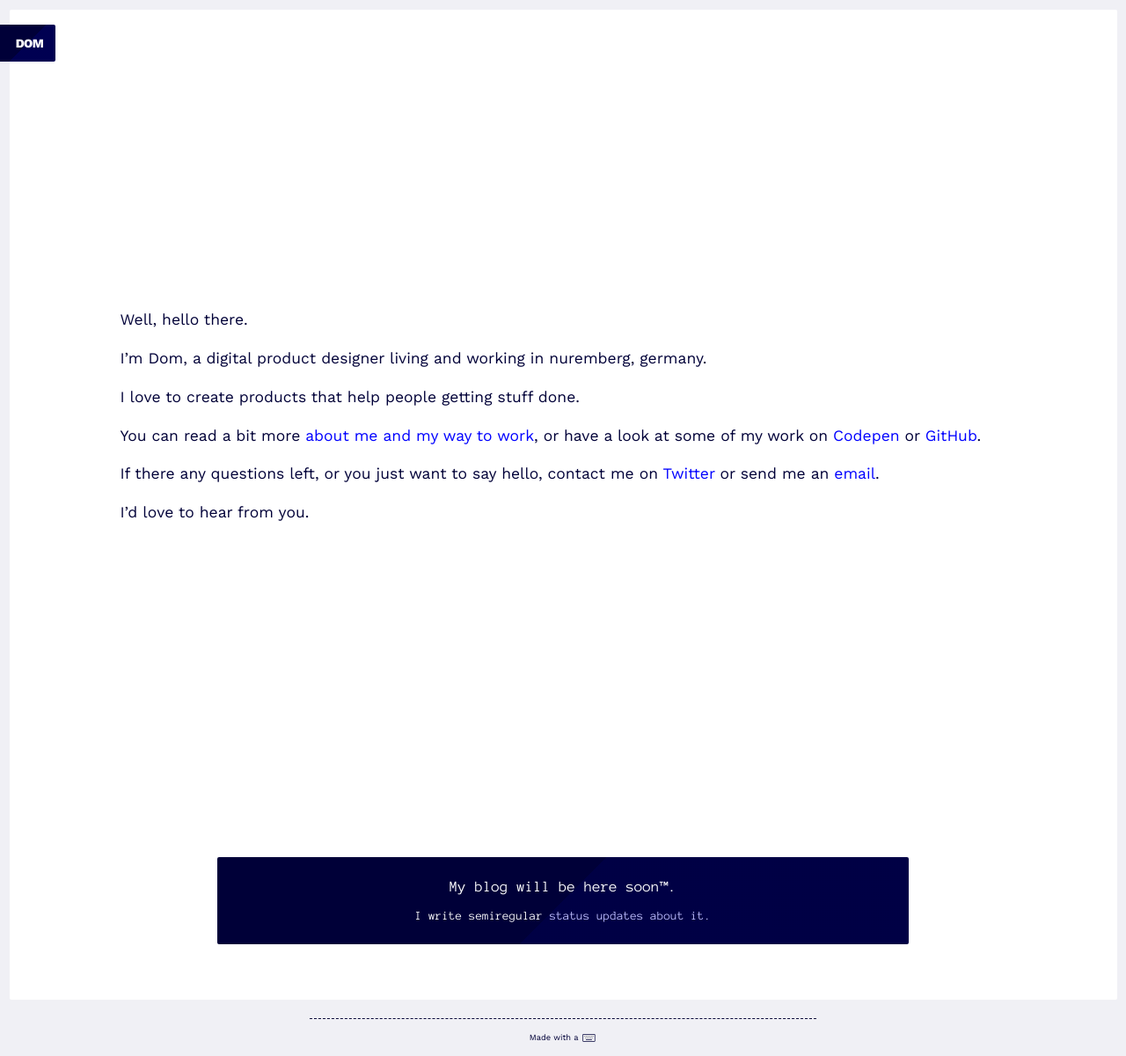
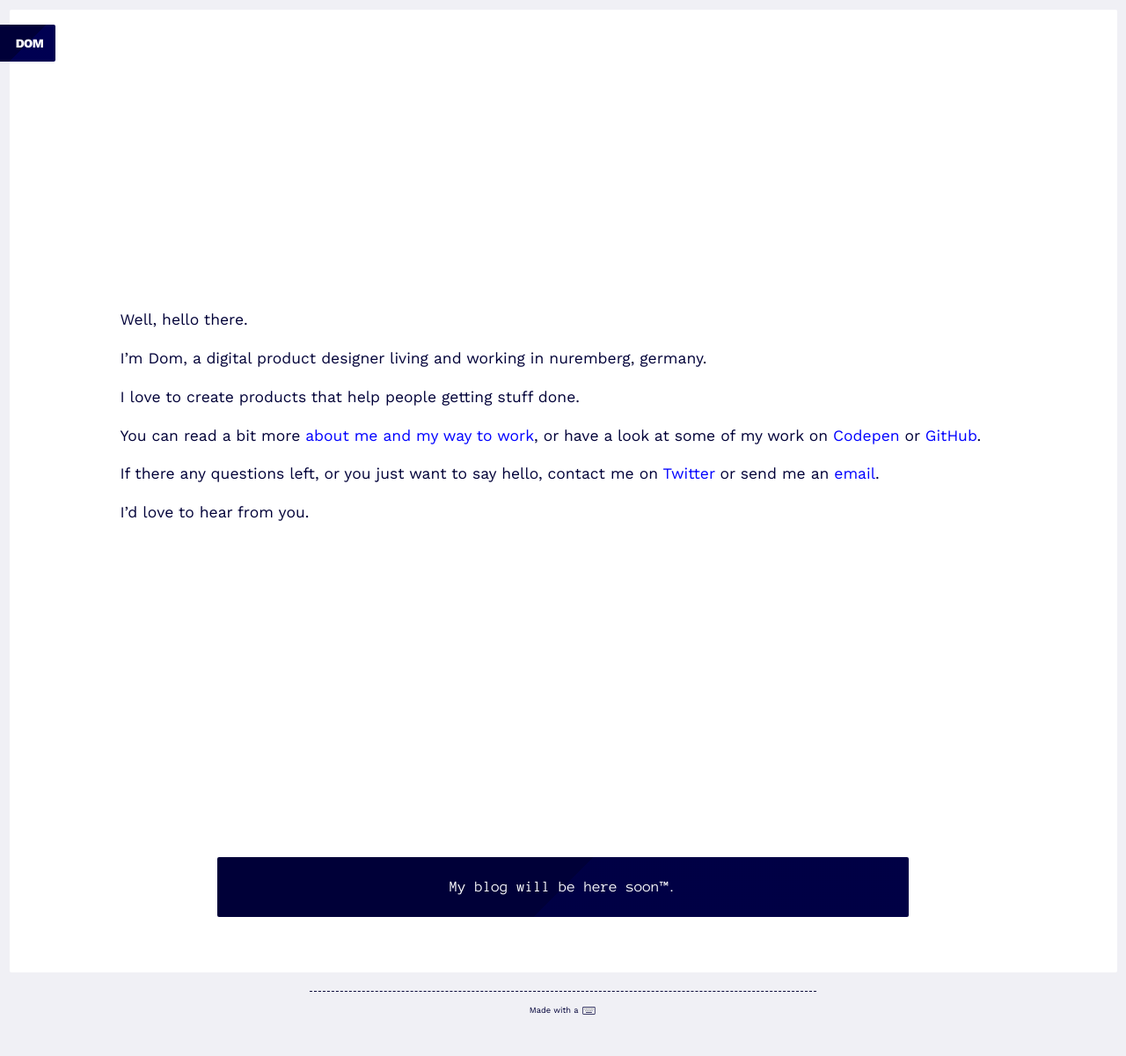
Before and after one commit to DomSt/profileSite, a Jekyll site: the page built from index.html, in a window 1280 px wide. Shown: the whole page at 88% size. Built offline with Jekyll 4.4.1, drawn with Linux system fonts in a browser that asks for light colours; after the commit the page ends 1169 px from its top, so only the background shows below that.

Commit message:
Removed blog teaser link
Since there is no teaser article yet, the link was removed

```diff
--- a/_includes/blogTeaser.html
+++ b/_includes/blogTeaser.html
@@ -5,8 +5,8 @@
 		<h1 class="teaser__title">
 			My blog will be here soon™.
 		</h1>
-		<p class="teaser__info">
+		<!-- <p class="teaser__info">
 			I write semiregular <a href="/blog-status/">status updates about it.</a>
-		</p>
+		</p> -->
 	</article>
 </aside>
--- a/_sass/module/teaser.scss
+++ b/_sass/module/teaser.scss
@@ -13,10 +13,10 @@
 
 	&__title {
 		font-size: 1.25rem;
-		margin-bottom: .75rem;
 	}
 
 	&__info {
+		margin-top: .75rem;
 		font-size: 1rem;
 	}
 
```
